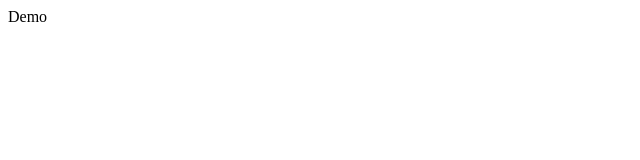
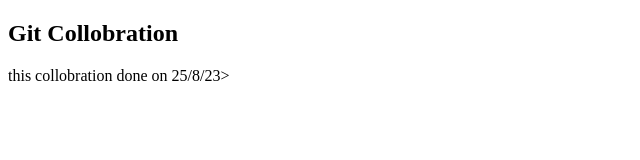
Before and after one commit to Aishwarya-j10/Demo-repo, a plain HTML site: page index.html in a window 1280 px wide. Shown: the whole page, without its empty margins (0-640 px from the left). Drawn offline with Linux system fonts and the light colour scheme.

Commit message:
Add title in files

```diff
--- a/index.html
+++ b/index.html
@@ -1 +1,13 @@
-<div>Demo</div>
+<!DOCTYPE html>
+<html lang="en">
+<head>
+    <meta charset="UTF-8">
+    <meta name="viewport" content="width=device-width, initial-scale=1.0">
+    <title>Git Collobration</title>
+</head>
+<body>
+    <h2>Git Collobration</h2>
+    <p> this collobration done on 25/8/23></p>
+
+</body>
+</html>
```
Also changed, not shown: index2.html (+9 -4 lines).
